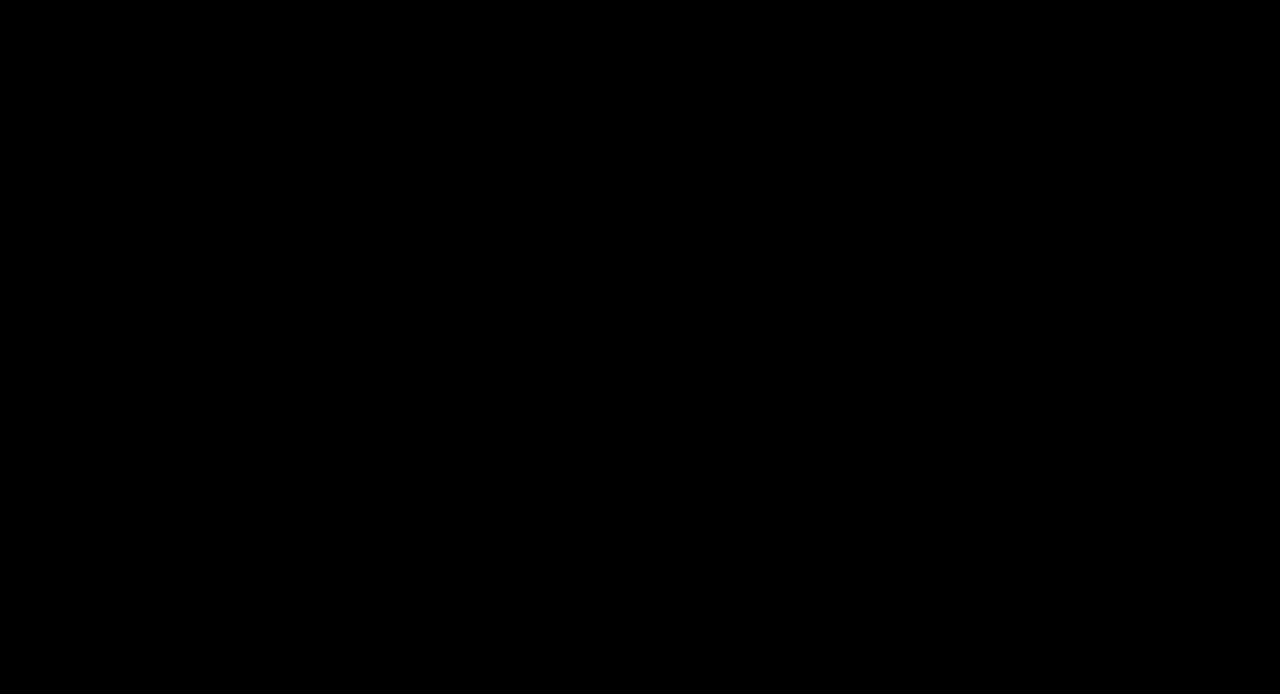
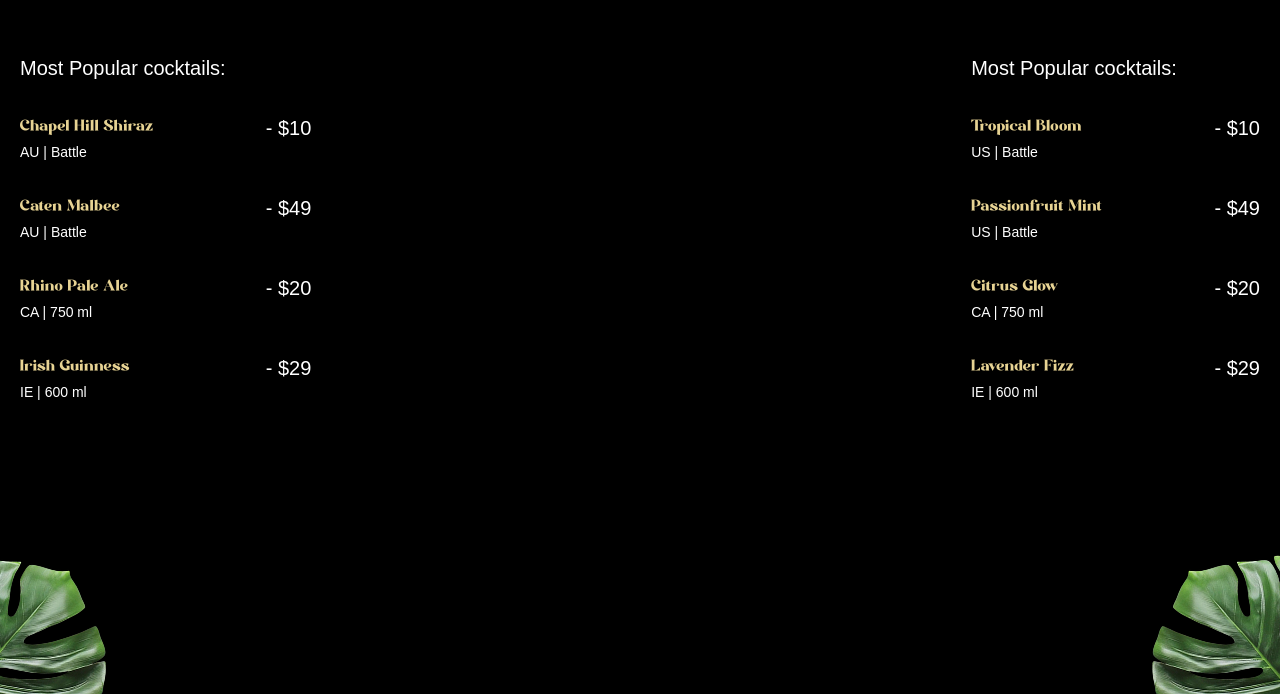
Before and after one commit to MrVardanyan777/mojito-cocktails, a React (Vite) app: page / in a window 1280 px wide. Shown: the part 906-1600 px from the top of the page. Built offline with nearby package versions, Linux system fonts and the light colour scheme; a web font is replaced by a local one.

Commit message:
Implement Cocktails section

```diff
--- a/src/App.jsx
+++ b/src/App.jsx
@@ -3,6 +3,7 @@
 import gsap from "gsap";
 import Navbar from "./components/Navbar.jsx";
 import Hero from "./components/Hero.jsx";
+import Cocktails from "./components/Cocktails.jsx";
 gsap.registerPlugin(ScrollTrigger, SplitText);
 
 const App = () => {
@@ -10,9 +11,7 @@
         <main>
             <Navbar />
             <Hero />
-            <div className="h-dvh bg-black">
-
-            </div>
+            <Cocktails />
         </main>
     )
 }
--- /dev/null
+++ b/src/components/Cocktails.jsx
@@ -0,0 +1,74 @@
+import React from 'react'
+import {cocktailLists, mockTailLists} from "../../constants/index.js";
+import {useGSAP} from "@gsap/react";
+import gsap from "gsap/all";
+
+const Cocktails = () => {
+
+    useGSAP(() => {
+        const parallaxTimeline = gsap.timeline({
+            scrollTrigger: {
+                trigger: "#cocktails",
+                start: 'top 30%',
+                end: 'bottom 80%',
+                scrub: true,
+            }
+        })
+
+        parallaxTimeline
+            .from('#c-left-leaf', {
+            x: -100,
+            y: 100,
+        })
+            .from('#c-right-leaf', {
+                x: 100, y: 100,
+            })
+    }, []);
+
+    return (
+        <section id="cocktails">
+            <img src='/images/cocktail-left-leaf.png' alt='left-leaf' id='c-left-leaf'/>
+            <img src='/images/cocktail-right-leaf.png' alt='right-leaf' id='c-right-leaf'/>
+
+        <div className='list'>
+            <div className='popular'>
+                <h2>Most Popular cocktails: </h2>
+
+                <ul>
+                    {cocktailLists.map(( {name,country, price , detail} ) => (
+                        <li key={name}>
+                            <div className="md:me-28">
+                                <h3>{name}</h3>
+                                <p>{country} | {detail}</p>
+                            </div>
+                            <span>
+                                - {price}
+                            </span>
+                        </li>
+                    ))}
+                </ul>
+            </div>
+
+            <div className='loved'>
+                <h2>Most Popular cocktails: </h2>
+
+                <ul>
+                    {mockTailLists.map(( {name,country, price , detail} ) => (
+                        <li key={name}>
+                            <div className="me-28">
+                                <h3>{name}</h3>
+                                <p>{country} | {detail}</p>
+                            </div>
+                            <span>
+                                - {price}
+                            </span>
+                        </li>
+                    ))}
+                </ul>
+            </div>
+        </div>
+
+        </section>
+    )
+}
+export default Cocktails
--- a/src/components/Hero.jsx
+++ b/src/components/Hero.jsx
@@ -72,7 +72,7 @@
 
     return (
         <>
-            <section id="hero" className="">
+            <section id="hero">
                 <h1 className="title">MOJITO</h1>
 
                 <img
--- a/src/index.css
+++ b/src/index.css
@@ -68,7 +68,7 @@
         @apply fixed z-50 w-full;
 
         div {
-            @apply flex md:flex-row flex-col md:justify-between items-center gap-5 py-5 lg:px-10 px-5 container mx-auto;
+            @apply flex md:flex-row flex-col md:justify-between items-center gap-5 py-5 lg:px-0 px-5 container mx-auto;
         }
 
         p {
```
